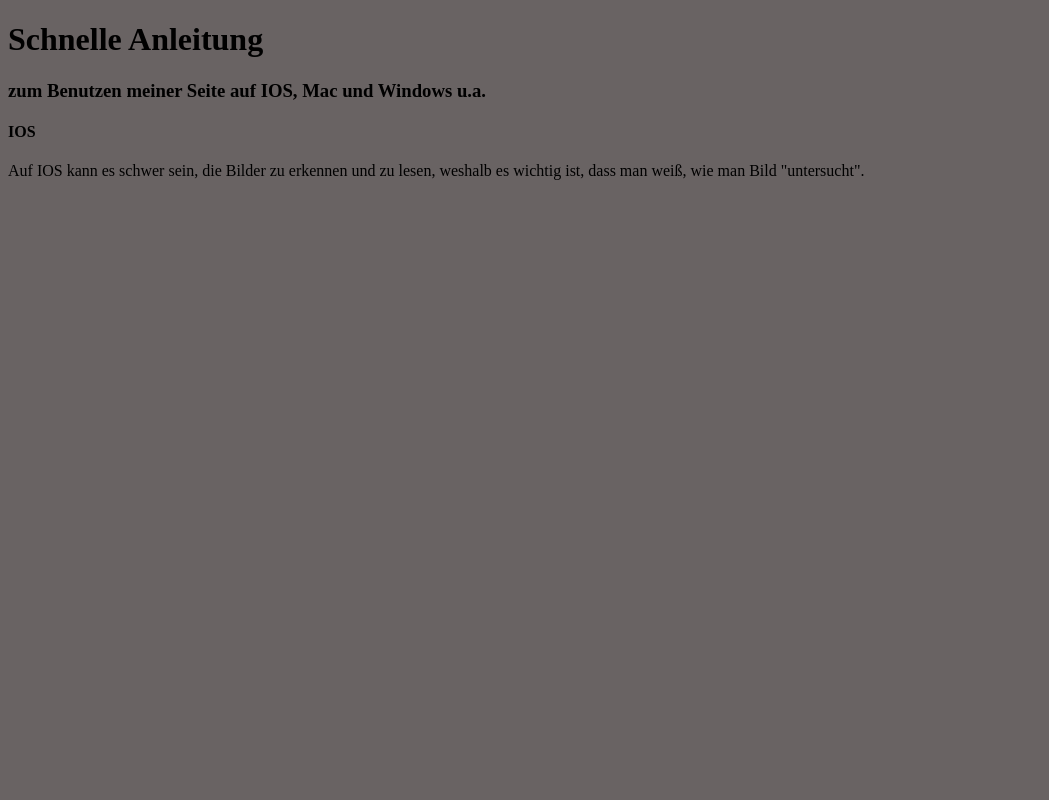
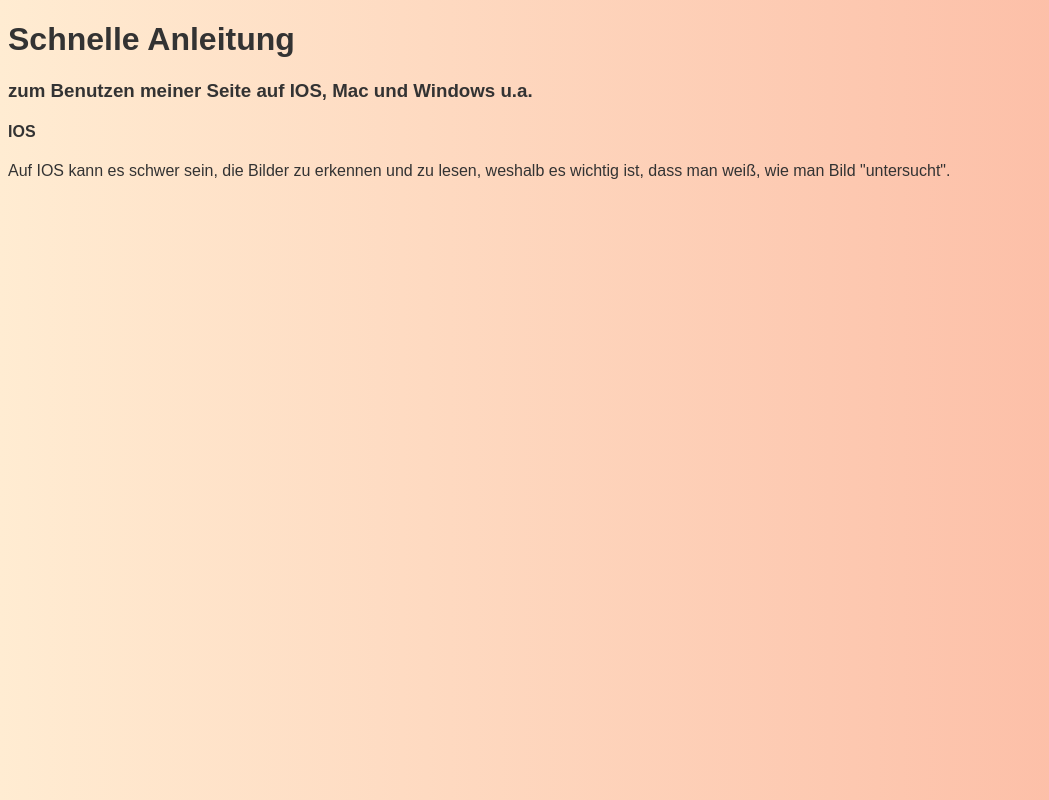
Before and after one commit to root229/Info_und_Anleitung, a plain HTML site: page index.html in a window 1280 px wide. Shown: the whole page, without its empty margins (0-1049 px from the left). Drawn offline with Linux system fonts and the light colour scheme.

Commit message:
Update style.css

```diff
--- a/style.css
+++ b/style.css
@@ -1,3 +1,5 @@
 body {
-  background:#696363
+  background: linear-gradient(to right, #ffecd2, #fcb69f);
+  color: #333;
+  font-family: Arial, sans-serif;
 }
```
